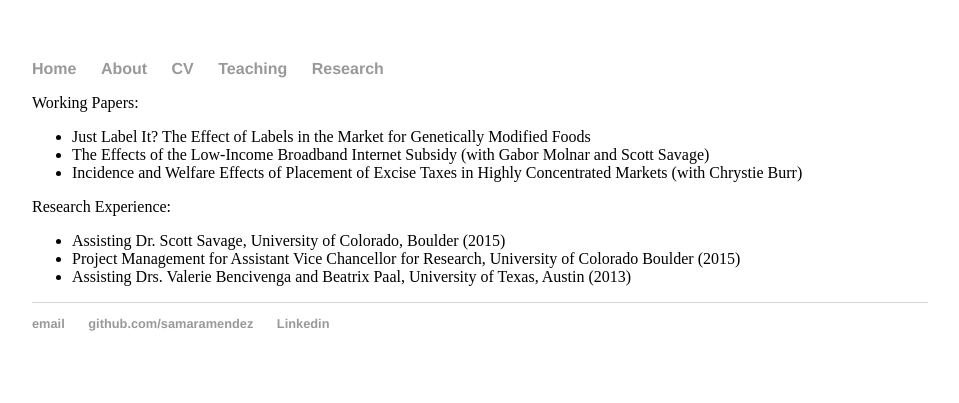
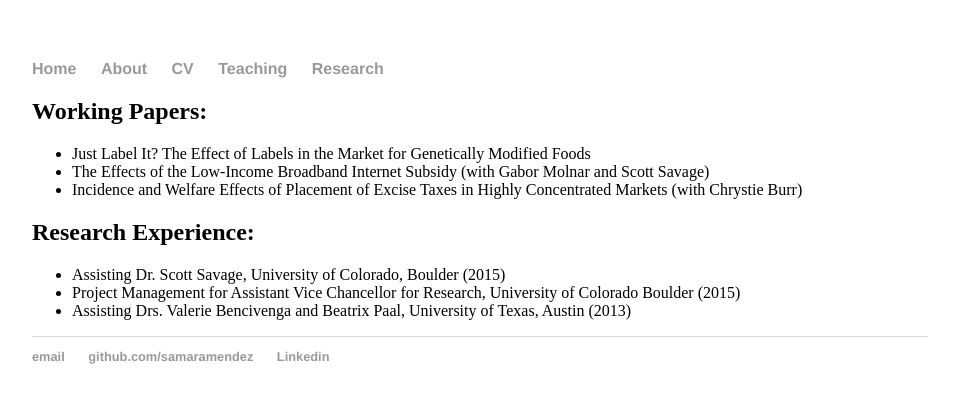
Before and after one commit to samaramendez/samaramendez.github.io, a Jekyll site: the page built from research/index.html, in a window 1280 px wide. Shown: the top 403 px of the page, without its empty margins (160-1119 px from the left). Built offline with Jekyll 4.4.1, drawn with Linux system fonts in a browser that asks for light colours.

```diff
--- a/research/index.html
+++ b/research/index.html
@@ -3,18 +3,18 @@ layout: default
 title: Samara Mendez
 ---
 <div class="blurb">
- 		Working Papers:
+ 		<h2> Working Papers: </h2>
 		<ul>
 		<li>Just Label It? The Effect of Labels in the Market for Genetically Modified Foods </li>
 		<li> The Effects of the Low-Income Broadband Internet Subsidy (with Gabor Molnar and Scott Savage) </li>
 		<li> Incidence and Welfare Effects of Placement of Excise Taxes in Highly Concentrated Markets (with Chrystie Burr)</li>
 		</ul>
 
-		Research Experience:
+		<h2> Research Experience: </h2>
 		<ul>
-    <li>Assisting Dr. Scott Savage, University of Colorado, Boulder (2015) </li>
-    <li>Project Management for Assistant Vice Chancellor for Research, University of Colorado Boulder (2015) </li>
-    <li>Assisting Drs. Valerie Bencivenga and Beatrix Paal, University of Texas, Austin (2013)		 </li>
+   		 <li>Assisting Dr. Scott Savage, University of Colorado, Boulder (2015) </li>
+    		<li>Project Management for Assistant Vice Chancellor for Research, University of Colorado Boulder (2015) </li>
+    		<li>Assisting Drs. Valerie Bencivenga and Beatrix Paal, University of Texas, Austin (2013)		 </li>
     </ul>
 
 
```
